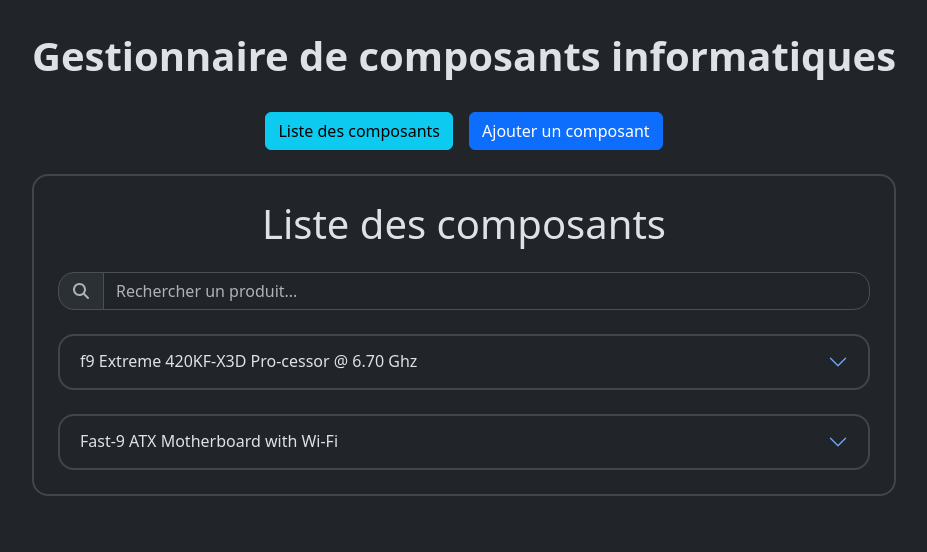
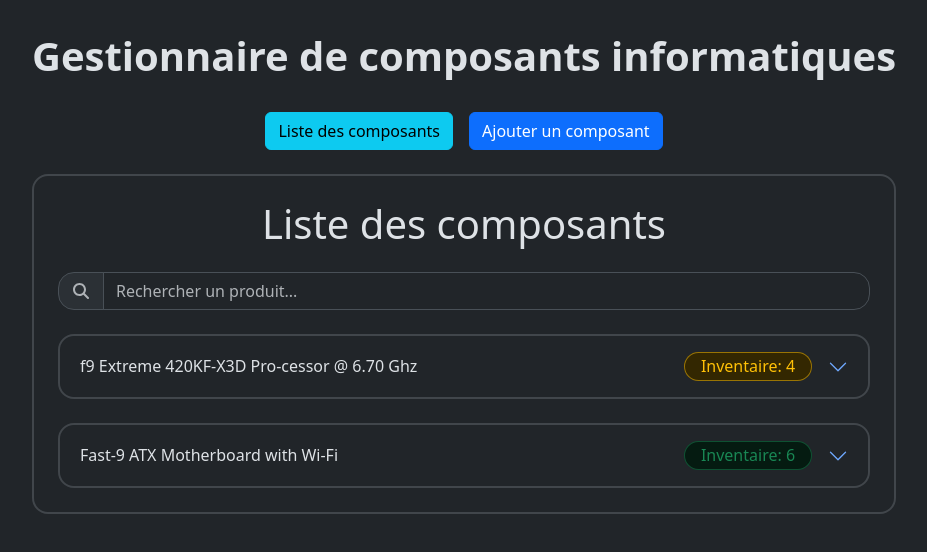
Before and after one commit to xavier-lepage/appweb-trpr01, a Vue app: page / in a window 1280 px wide. Both pictures are taken after a click on the button "Liste des composants". Shown: the top 552 px of the page, without its empty margins (176-1103 px from the left). Built offline with nearby package versions, Linux system fonts and the light colour scheme.

Commit message:
Added StockIndicator to ProductDisplay
Added a color coded stock indicator in ProductDisplay.

```diff
--- a/src/components/ProductList/ProductDisplay.vue
+++ b/src/components/ProductList/ProductDisplay.vue
@@ -1,5 +1,6 @@
 <script setup lang="ts">
 import type { Product } from '../../models/Product';
+import StockIndicator from './StockIndicator.vue';
 
 const props = defineProps<{
 	product: Product
@@ -22,7 +23,15 @@ const emit = defineEmits(['cloneProduct', 'editProduct', 'deleteProduct']);
 					data-bs-toggle="collapse"
 					:data-bs-target="`#product-${props.product.id}`"
 					:aria-controls="`product-${props.product.id}`">
-						{{ props.product.name }}
+					<div class="d-flex justify-content-between w-100">
+						<span
+							class="d-flex align-items-center">
+								{{ props.product.name }}
+						</span>
+						<StockIndicator
+							:stock="props.product.stock">
+						</StockIndicator>
+					</div>
 				</button>
 			</h2>
 			<div :id="`product-${props.product.id}`" class="accordion-collapse collapse">
@@ -33,7 +42,7 @@ const emit = defineEmits(['cloneProduct', 'editProduct', 'deleteProduct']);
 							<div class="my-1"><span class="fw-bold">Nom:</span> {{ props.product.name }}</div>
 							<div class="my-1"><span class="fw-bold">Description:</span> {{ props.product.description }}</div>
 							<div class="my-1"><span class="fw-bold">Marque:</span> {{ props.product.brand }}</div>
-							<div class="my-1"><span class="fw-bold">Prix:</span> {{ props.product.price }}</div>
+							<div class="my-1"><span class="fw-bold">Prix:</span> {{ props.product.price }}$</div>
 							<div class="my-1"><span class="fw-bold">Inventaire:</span> {{ props.product.stock }}</div>
 							<div class="my-1"><span class="fw-bold">Catégorie:</span> {{ props.product.productCategory.name }}</div>
 						</div>
--- /dev/null
+++ b/src/components/ProductList/StockIndicator.vue
@@ -0,0 +1,27 @@
+<script setup lang="ts">
+import { computed } from 'vue';
+import { Priority } from '../../models/Priority';
+const props = defineProps<{
+	stock: number
+}>();
+
+const stockIndicatorPriority = computed(() => {
+	if (props.stock <= 3) {
+		return Priority.DANGER;
+	}
+	else if (props.stock <= 5) {
+		return Priority.WARNING;
+	}
+	else {
+		return Priority.SUCCESS;
+	}
+});
+</script>
+
+<template>
+	<span
+		:class="`border-${stockIndicatorPriority} bg-${stockIndicatorPriority}-subtle text-${stockIndicatorPriority} `"
+		class="d-flex align-items-center text-center border border-1 border-opacity-50 me-3 px-3 py-1 rounded-pill">
+			Inventaire: {{ props.stock }}
+	</span>
+</template>
```
